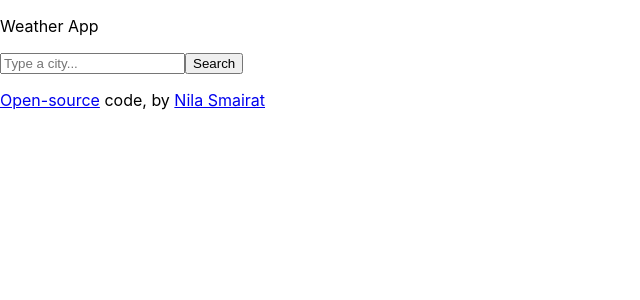
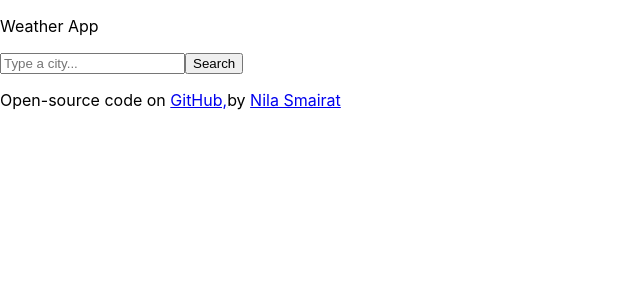
Before and after one commit to nsmairat/react-weather-firstapp, a React (Create React App) app: page / in a window 1280 px wide. Shown: the top 300 px of the page, without its empty margins (0-640 px from the left). Built offline with nearby package versions, Linux system fonts and the light colour scheme.

Commit message:
worked on the links

```diff
--- a/src/App.js
+++ b/src/App.js
@@ -8,7 +8,11 @@ function App() {
       <input type="search" placeholder="Type a city..." />
       <input type="submit" value="Search" />
       <p>
-        <a href="/">Open-source</a> code, by <a href="/">Nila Smairat</a>
+        Open-source code on{" "}
+        <a href="https://github.com/nsmairat/react-weather-firstapp">
+          GitHub,
+        </a>
+        by <a href="https://first-react-appl.netlify.app">Nila Smairat</a>
       </p>
     </form>
   );
```
